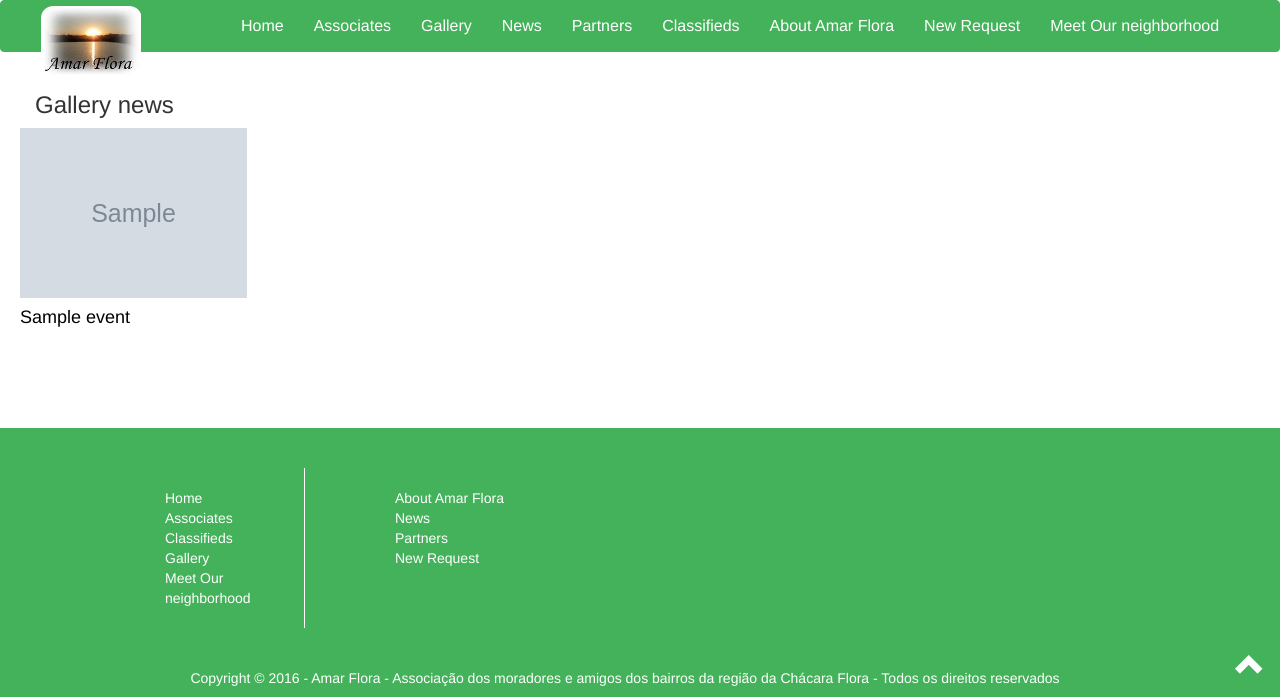
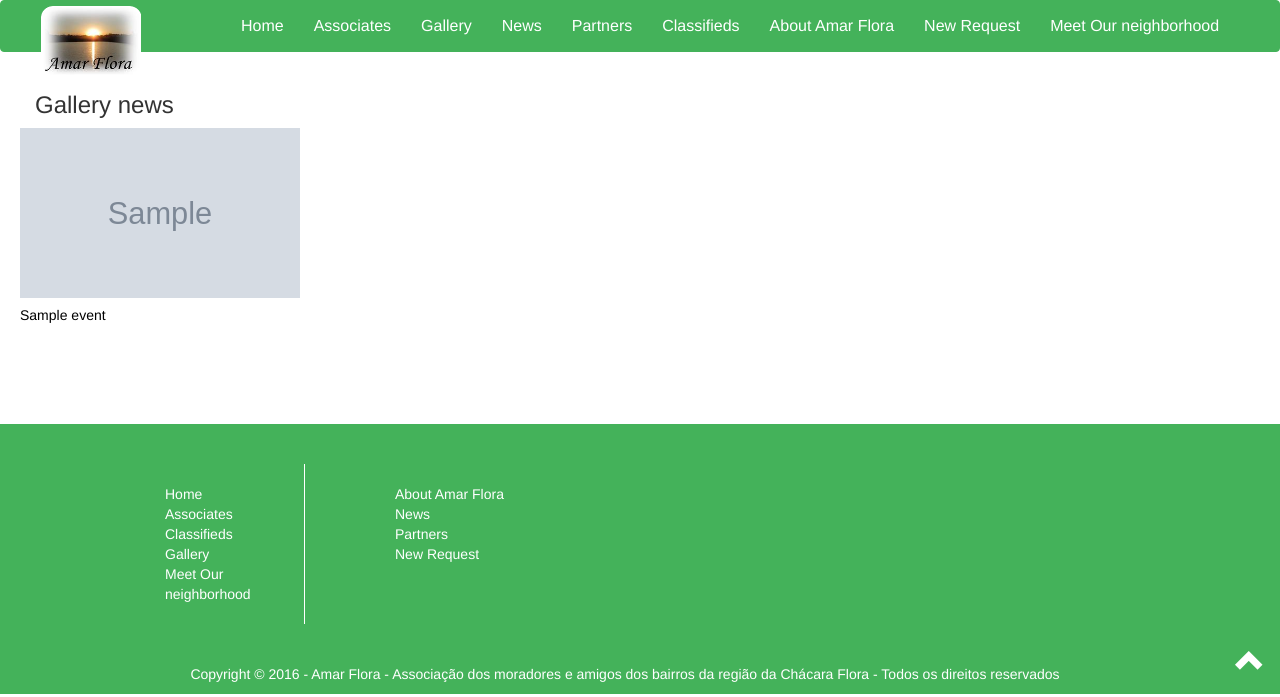
Before and after one commit to guicarvalho/Amar-Flora, a Django app: template core/templates/core/gallery_news.html in a window 1280 px wide. Shown: the top 697 px of the page. Run offline with Django 3.2, Linux system fonts and the light colour scheme; the template is opened without the code that fills it: most values are stand-ins (such as "Sample title", 1, 10 or a date in 2020); grey boxes marked "Sample" are stand-in pictures; some libraries are stand-ins or nearby versions.

Commit message:
modificação tamanho da imagem galeria de noticias

```diff
--- a/core/templates/core/gallery_news.html
+++ b/core/templates/core/gallery_news.html
@@ -24,7 +24,7 @@
 					<a href="{% url 'detail-news' event.id %}">
 						<div class="col-md-3">
 							<img class="img-responsive" id ="img_noticia" src="{{ event.principal_image.url }}" alt="{{ event.title }}">
-							<h4>{{ event.title }}</h4>
+							<h5>{{ event.title }}</h5>
 							<br><br>
 						</div>
 					</a>
--- a/statics/core/css/custom-news-list.css
+++ b/statics/core/css/custom-news-list.css
@@ -4,8 +4,9 @@
 
 #img_noticia{
 	height: 170px;
+	width: 280px;
 }
 
-h4{
+h5{
 	color: black;
 }
```
